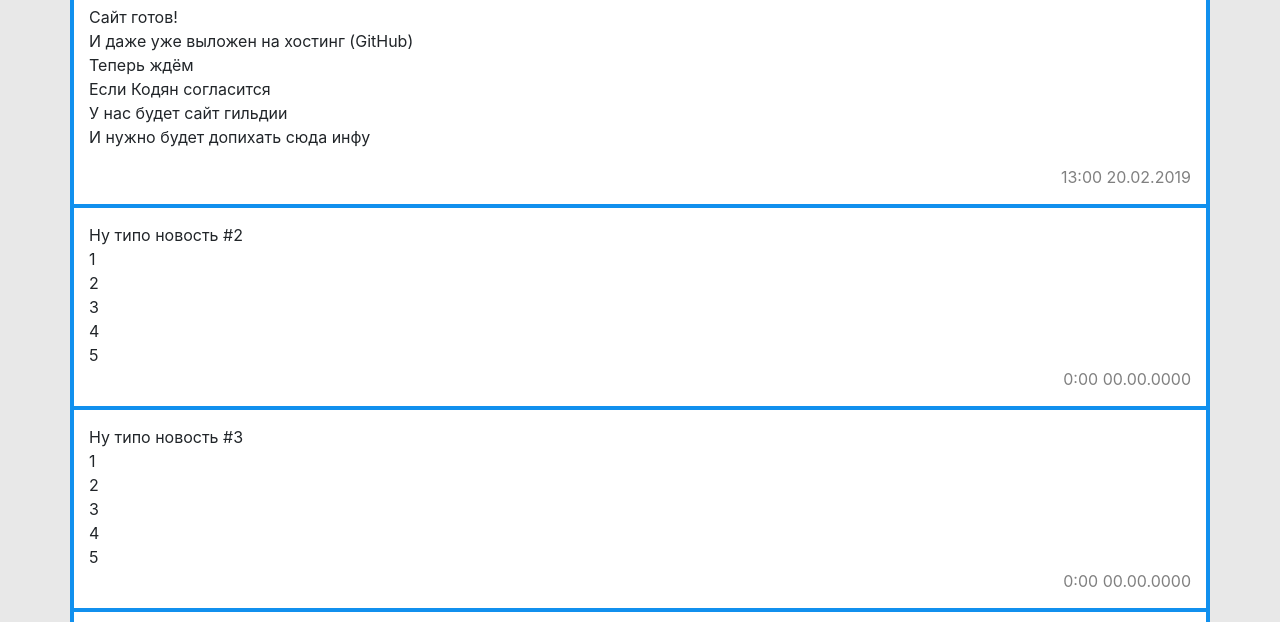
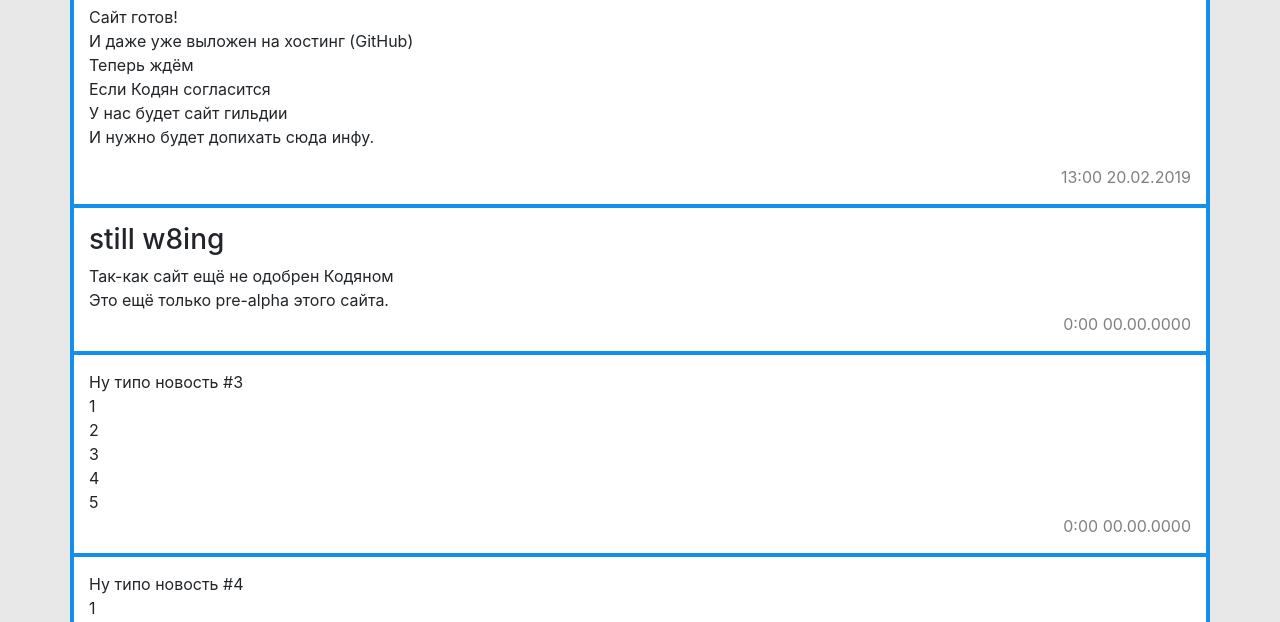
Before and after one commit to redxdolbaeb/SkyGiantsGuild.github.io, a plain HTML site: page index.html in a window 1280 px wide. Shown: the part 108-730 px from the top of the page. Drawn offline with nearby package versions, Linux system fonts and the light colour scheme.

Commit message:
Update index.html

```diff
--- a/index.html
+++ b/index.html
@@ -24,12 +24,13 @@
 			<div class="post">
 				<h3>Сайт гильдии в полной готовности</h3>
 				<p>
-					Сайт готов!<br>И даже уже выложен на хостинг (GitHub)<br>Теперь ждём<br>Если Кодян согласится<br>У нас будет сайт гильдии<br>И нужно будет допихать сюда инфу
+					Сайт готов!<br>И даже уже выложен на хостинг (GitHub)<br>Теперь ждём<br>Если Кодян согласится<br>У нас будет сайт гильдии<br>И нужно будет допихать сюда инфу.
 				</p>
 				<div class="date">13:00 20.02.2019</div>
 			</div>
 			<div class="post">
-				Ну типо новость #2<br>1<br>2<br>3<br>4<br>5
+				<h3>still w8ing</h3>
+				Так-как сайт ещё не одобрен Кодяном<br>Это ещё только pre-alpha этого сайта.
 				<div class="date">0:00 00.00.0000</div>
 			</div>
 			<div class="post">
```
